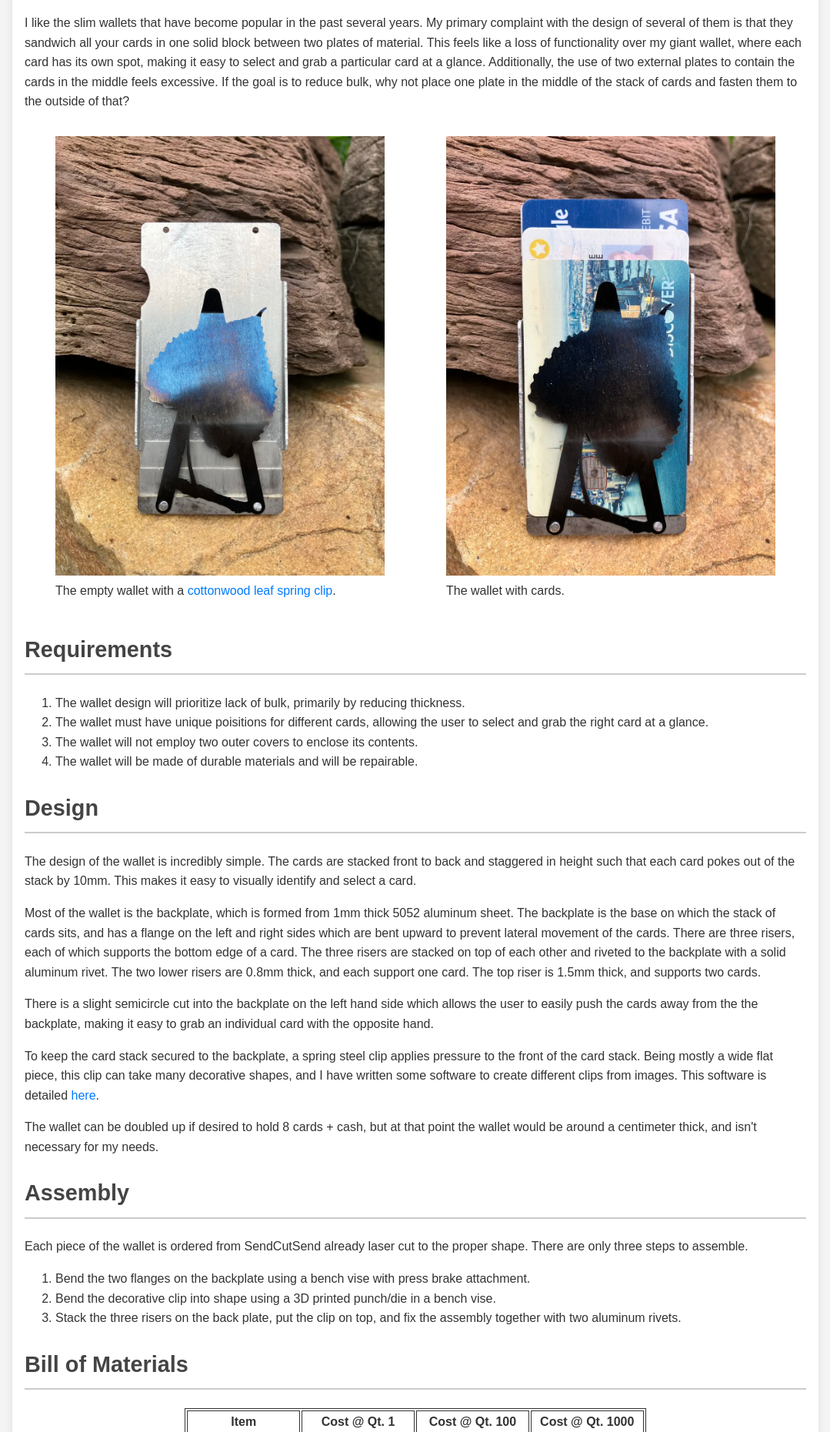
After one commit to Stone071/skipping_stone_eng, a Flask app: page /slim-wallet in a window 1280 px wide. The commit adds this page. Shown: the part 704-2565 px from the top of the page at 77% size, without its empty margins (100-1179 px from the left). Run offline with Flask 3, Linux system fonts and the light colour scheme.

Commit message:
First draft of slim wallet page

```diff
--- a/main.py
+++ b/main.py
@@ -33,6 +33,10 @@ def bottle_cap_imager():
 def hip_belt_buckle():
     return render_template("aluminum-hipbelt-buckle.html")
 
+@app.route("/slim-wallet")
+def slim_wallet_page():
+    return render_template("slim-wallet.html")
+
 @app.route("/lifetime-investment-calc")
 def lifetime_investment_calc_page():
     return render_template("lifetime-investment-calc.html")
@@ -45,6 +49,10 @@ def main_calc():
 def audio_bandpass_filter():
     return render_template("audio-bandpass-filter.html")
 
+@app.route("/image-to-dxf")
+def image_to_dxf():
+    return render_template("image-to-dxf.html")
+
 # @app.route('/download')
 # def main_download():
 #     return calc.download_csv()
--- a/templates/index.html
+++ b/templates/index.html
@@ -17,7 +17,9 @@
             <a class="projectLink" href="{{ url_for('seesaw_island_riddle') }}">Seesaw Island Riddle</a>
             <a class="projectLink" href="{{ url_for('bottle_cap_imager') }}">Bottle Cap Imager</a>
             <a class="projectLink" href="{{ url_for('hip_belt_buckle') }}">Aluminum Hipbelt Buckle</a>
+            <a class="projectLink" href="{{ url_for('slim_wallet_page') }}">Slim Wallet</a>
             <a class="projectLink" href="{{ url_for('lifetime_investment_calc_page') }}">Lifetime Investment Calculator</a>
+            <a class="projectLink" href="{{ url_for('image_to_dxf') }}">Image to DXF</a>
         </div>
         <div class="rightColumn">
             <figure style="width: 70%">
--- /dev/null
+++ b/templates/slim-wallet.html
@@ -0,0 +1,157 @@
+<!-- Inherit from layout.html -->
+{% extends 'layout.html' %}
+
+{% block main_content %}
+
+    <div class="projectHead">
+        <h1>Slim Wallet</h1>
+        <p>A simple money-clip style wallet for up to four cards and cash. Measures in at just over 4mm thick.</p>
+    </div>
+
+    <h2>Table of Contents</h2>
+    <ul class="tableOfContents">
+        <li><a href="#background">Background</a></li>
+        <li><a href="#requirements">Requirements</a></li>
+        <li><a href="#design">Design</a></li>
+        <li><a href="#assembly">Assembly</a></li>
+        <li><a href="#bom">Bill of Materials</a></li>
+    </ul>
+
+    <h2 id="background">Background</h2>
+    <p>
+        It's always when I'm wearing shorts in the summer that I realize how bulky my wallet is. In addition to this feeling,
+        my cork wallet began falling apart last summer (2025), and so it was time for an upgrade. Like most people, I barely use
+        most of the cards in my wallet. I took pictures/downloaded apps for all of my insurance cards and decided to stop
+        carrying them around. In the end, I really only need my driver's license, credit card, and debit card.
+    </p>
+    <p>
+        I like the slim wallets that have become popular in the past several years. My primary complaint with the design of
+        several of them is that they sandwich all your cards in one solid block between two plates of material. This feels like
+        a loss of functionality over my giant wallet, where each card has its own spot, making it easy to select and grab a
+        particular card at a glance. Additionally, the use of two external plates to contain the cards in the middle feels
+        excessive. If the goal is to reduce bulk, why not place one plate in the middle of the stack of cards and fasten
+        them to the outside of that?
+    </p>
+
+    <div class="figurePicture">
+        <figure style="min-width:0">
+            <img src="{{url_for('static', filename='slim-wallet-empty.webp')}}" style="max-width:100%;"/>
+            <figcaption>The empty wallet with a <a href="{{ url_for('image_to_dxf') }}">cottonwood leaf spring clip</a>.</figcaption>
+        </figure>
+        <figure style="min-width:0">
+            <img src="{{url_for('static', filename='slim-wallet-full.webp')}}" style="max-width:100%"/>
+            <figcaption>The wallet with cards.</figcaption>
+        </figure>
+    </div>
+
+    <h2 id="requirements">Requirements</h2>
+    <p>
+        <ol>
+            <li>The wallet design will prioritize lack of bulk, primarily by reducing thickness.</li>
+            <li>
+                The wallet must have unique poisitions for different cards, allowing the user to select and grab the right card at a glance.
+            </li>
+            <li>The wallet will not employ two outer covers to enclose its contents.</li>
+            <li>The wallet will be made of durable materials and will be repairable.</li>
+        </ol>
+    </p>
+
+
+    <h2 id="design">Design</h2>
+    <p>
+        The design of the wallet is incredibly simple. The cards are stacked front to back and staggered in height such that each card
+        pokes out of the stack by 10mm. This makes it easy to visually identify and select a card.
+    </p>
+    <p>
+        Most of the wallet is the backplate, which is formed from 1mm thick 5052 aluminum sheet. The backplate is the base on which the stack of
+        cards sits, and has a flange on the left and right sides which are bent upward to prevent lateral movement of the cards. There are three
+        risers, each of which supports the bottom edge of a card. The three risers are stacked on top of each other and riveted to the backplate with
+        a solid aluminum rivet. The two lower risers are 0.8mm thick, and each support one card. The top riser is 1.5mm thick, and supports two cards.
+    </p>
+    <p>
+        There is a slight semicircle cut into the backplate on the left hand side which allows the user to easily push the cards away from the
+        the backplate, making it easy to grab an individual card with the opposite hand.
+    </p>
+    <p>
+        To keep the card stack secured to the backplate, a spring steel clip applies pressure to the front of the card stack. Being mostly a wide flat
+        piece, this clip can take many decorative shapes, and I have written some software to create different clips from images. This software
+        is detailed <a href="{{ url_for('image_to_dxf') }}">here</a>.
+    </p>
+    <p>
+        The wallet can be doubled up if desired to hold 8 cards + cash, but at that point the wallet would be around a centimeter thick, and isn't necessary
+        for my needs.
+    </p>
+
+    <h2 id="assembly">Assembly</h2>
+    <p>
+        Each piece of the wallet is ordered from SendCutSend already laser cut to the proper shape. There are only three steps to assemble.
+    </p>
+    <ol>
+        <li>Bend the two flanges on the backplate using a bench vise with press brake attachment.</li>
+        <li>Bend the decorative clip into shape using a 3D printed punch/die in a bench vise.</li>
+        <li>Stack the three risers on the back plate, put the clip on top, and fix the assembly together with two aluminum rivets.</li>
+    </ol>
+
+    <h2 id="bom">Bill of Materials</h2>
+    <table style="margin:auto">
+        <colgroup>
+            <col style="width: 25%"/>
+            <col style="width: 25%"/>
+            <col style="width: 25%"/>
+            <col style="width: 25%"/>
+        </colgroup>
+        <thead>
+            <tr class="header">
+                <th>Item</th>
+                <th>Cost @ Qt. 1</th>
+                <th>Cost @ Qt. 100</th>
+                <th>Cost @ Qt. 1000</th>
+            </tr>
+        </thead>
+        <tbody>
+            <tr>
+                <td>Backplate</td>
+                <td>$5.58</td>
+                <td>$2.11</td>
+                <td>$1.32</td>
+            </tr>
+            <tr>
+                <td>Bottom Riser</td>
+                <td>$1.69</td>
+                <td>$0.76</td>
+                <td>$0.46</td>
+            </tr>
+            <tr>
+                <td>Middle Riser</td>
+                <td>$1.31</td>
+                <td>$0.62</td>
+                <td>$0.38</td>
+            </tr>
+            <tr>
+                <td>Top Riser</td>
+                <td>$1.04</td>
+                <td>$0.50</td>
+                <td>$0.45</td>
+            </tr>
+            <tr>
+                <td>Spring Clip</td>
+                <td>$4.67</td>
+                <td>$1.88</td>
+                <td>$1.52</td>
+            </tr>
+            <tr>
+                <td>Rivets (2)</td>
+                <td>~$0.04</td>
+                <td>~$0.02</td>
+                <td>~$0.01</td>
+            </tr>
+            <tr>
+                <td><b>Total Cost Per Unit</b></td>
+                <td>$14.33</td>
+                <td>$5.89</td>
+                <td>$4.14</td>
+            </tr>
+        </tbody>
+    </table>
+
+{% endblock %}
```
Also changed, not shown: templates/image-to-dxf.html (added, +11 -0 lines), static/slim-wallet-empty.webp (added), static/slim-wallet-full.webp (added).
